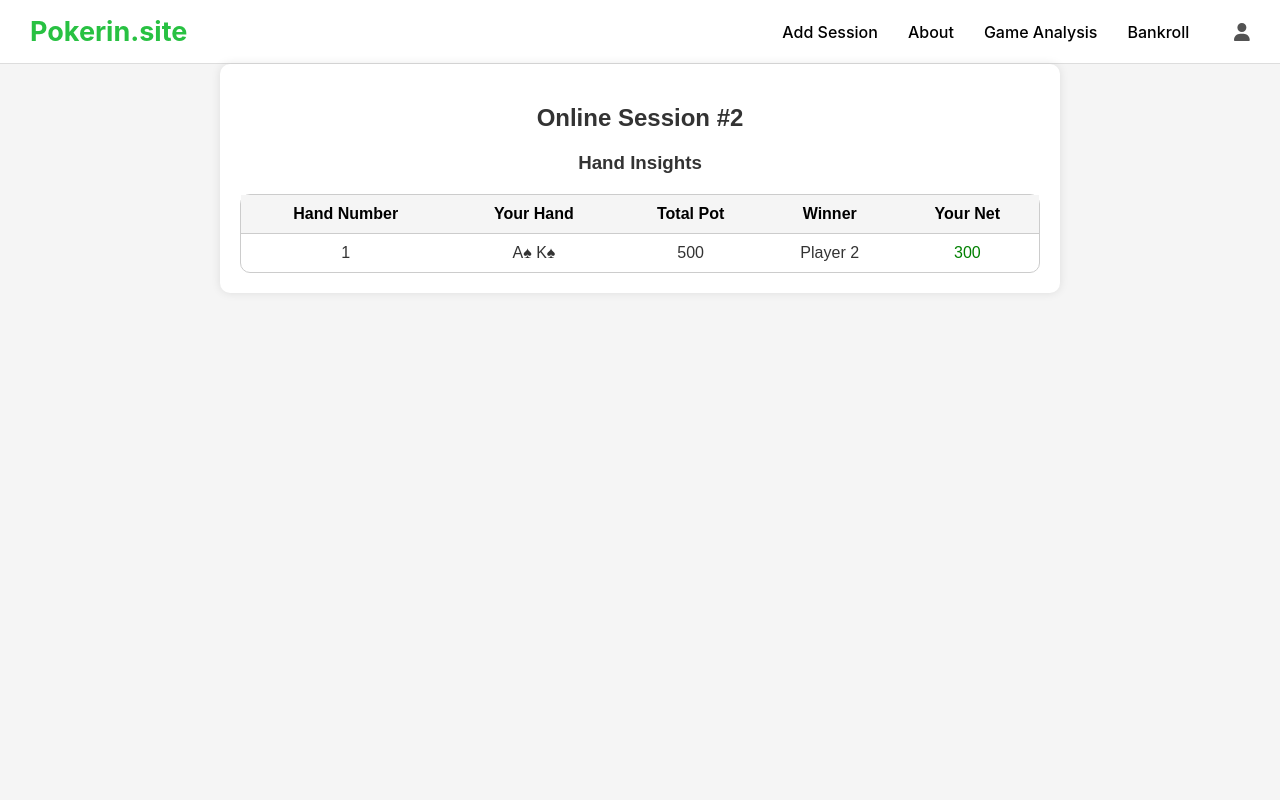
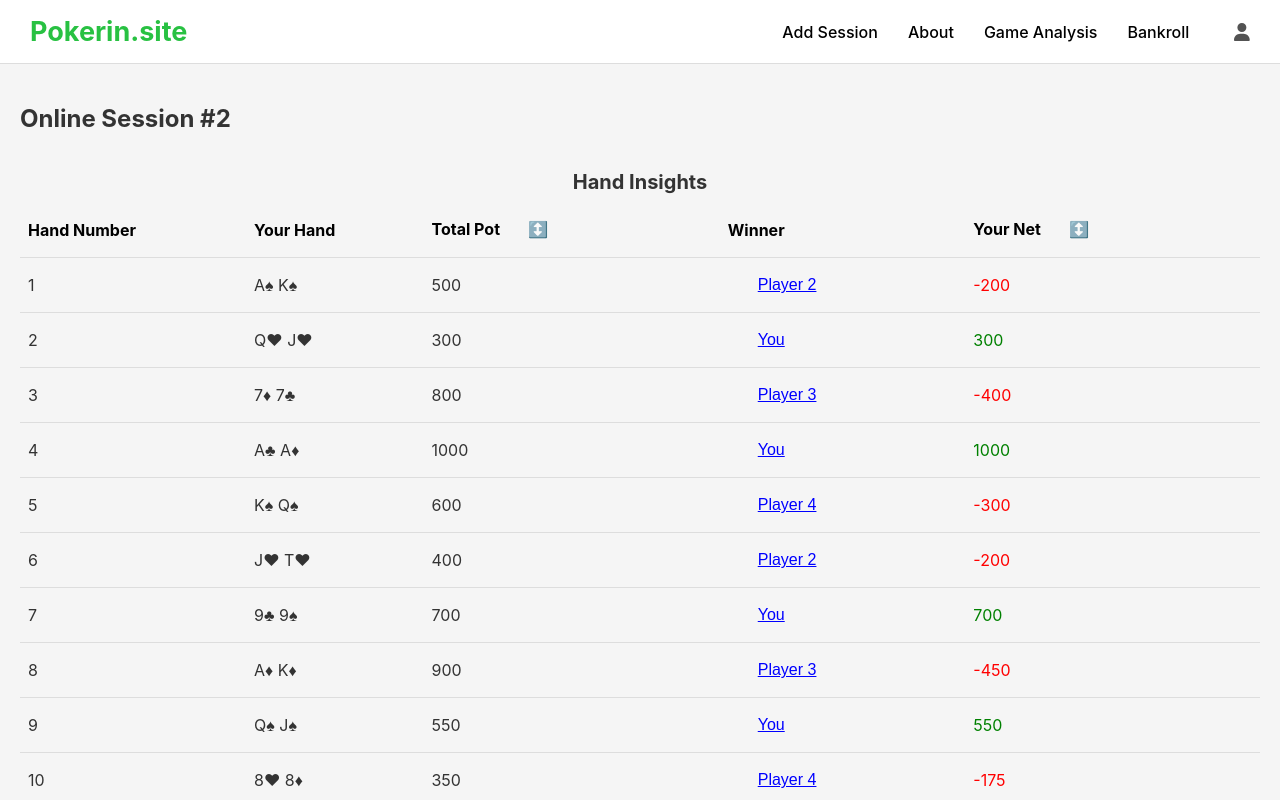
Before and after one commit to AJ112103/pokerinsite, a React (Create React App) app: page /hand-insights in a window 1280 px wide. Built offline with nearby package versions, Linux system fonts and the light colour scheme.

Commit message:
aanishs house

```diff
--- a/src/Bankroll.js
+++ b/src/Bankroll.js
@@ -1,31 +1,51 @@
 import React, { useState, useEffect } from 'react';
 import './Bankroll.css';
 import { parse } from 'date-fns';
+import { initializeApp } from "firebase/app";
+import { getAuth, onAuthStateChanged } from "firebase/auth";
+import { getFunctions, httpsCallable } from "firebase/functions";
+
 
 function Bankroll() {
   const [sessions, setSessions] = useState([]);
   const [isModalOpen, setIsModalOpen] = useState(false);
+  const [activeModal, setActiveModal] = useState(null);
   const [newSession, setNewSession] = useState({
     session: '',
     date: '',
     score: '',
   });
-  const [sessionType, setSessionType] = useState('online'); // State for session type
-  const [sessionNumber, setSessionNumber] = useState(''); // State for session number
-  const [customSession, setCustomSession] = useState(''); // State for custom session
+  const [sessionType, setSessionType] = useState('online');
+  const [sessionNumber, setSessionNumber] = useState('');
+  const [customSession, setCustomSession] = useState('');
   const [selectedDate, setSelectedDate] = useState('');
   const [sortConfig, setSortConfig] = useState({
     key: null,
     direction: 'ascending',
   });
+  const [netScore, setNetScore] = useState(0);
+  const [initialBankroll, setInitialBankroll] = useState('');
 
   useEffect(() => {
-    const sampleData = [
-      { session: 'Online Session #1', date: 'July 24th, 2024', score: -200 },
-      { session: 'Online Session #2', date: 'August 3rd, 2024', score: 573 },
-    ];
-    setSessions(sampleData);
+    fetchBankrollData();
   }, []);
+
+  const fetchBankrollData = async () => {
+    try {
+      const functions = getFunctions();
+      const getBankrollData = httpsCallable(functions, 'getBankrollData');
+      const result = await getBankrollData();
+      setNetScore(result.data.netScore);
+      setSessions(result.data.entries.map(entry => ({
+        id: entry.id,
+        session: entry.name,
+        date: entry.date,
+        score: entry.score
+      })));
+    } catch (error) {
+      console.error('Error fetching bankroll data:', error);
+    }
+  };
 
   const formatDate = (date) => {
     const options = { year: 'numeric', month: 'long', day: 'numeric' };
@@ -48,6 +68,7 @@ function Bankroll() {
   const handleFormSubmit = (e) => {
     e.preventDefault();
 
+
     let sessionName = '';
     if (sessionType === 'custom') {
       sessionName = customSession;
@@ -64,16 +85,22 @@ function Bankroll() {
 
     setSessions([...sessions, sessionData]);
 
-    fetch('/api/sessions', {
-      method: 'POST',
-      headers: {
-        'Content-Type': 'application/json',
-      },
-      body: JSON.stringify(sessionData),
-    })
-      .then((response) => response.json())
-      .then((data) => console.log('Data sent to the backend:', data))
-      .catch((error) => console.error('Error sending data to the backend:', error));
+    async function saveBankroll(sessionData) {
+      const functions = getFunctions();
+      const addBankrollEntryAndUpdateScore = httpsCallable(functions, 'addBankrollEntryAndUpdateScore');
+      addBankrollEntryAndUpdateScore({
+        sessionName: sessionData.session,
+        date: sessionData.date,
+        score: sessionData.score
+      }).then((result) => {
+        console.log('Updated Net Score:', result.data.netScore);
+        setNetScore(result.data.netScore);
+      }).catch((error) => {
+        console.error('Error updating bankroll:', error);
+      });
+    }
+
+    saveBankroll(sessionData);
 
     setIsModalOpen(false);
     setNewSession({ session: '', date: '', score: '' });
@@ -97,6 +124,13 @@ function Bankroll() {
     setSessionType(e.target.value);
     setSessionNumber('');
     setCustomSession('');
+  };
+
+  const handleInitializeBankroll = (e) => {
+    e.preventDefault();
+    setNetScore(parseFloat(initialBankroll));
+    setInitialBankroll('');
+    setActiveModal(null);
   };
 
   const sortSessions = (key) => {
@@ -127,7 +161,7 @@ function Bankroll() {
 
   return (
     <div className="bankroll-container">
-      <h2>Your Total Bankroll: $4927</h2>
+      <h2>Your Total Bankroll: ${netScore}</h2>
       <div className="table-wrapper">
         <table>
           <thead>
@@ -142,8 +176,8 @@ function Bankroll() {
             </tr>
           </thead>
           <tbody>
-            {sessions.map((session, index) => (
-              <tr key={index}>
+            {sessions.map((session) => (
+              <tr key={session.id}>
                 <td>{session.session}</td>
                 <td>{session.date}</td>
                 <td style={{ color: session.score >= 0 ? 'green' : 'red' }}>
@@ -157,6 +191,7 @@ function Bankroll() {
       <div className="button-group">
         <button>View Graph</button>
         <button onClick={() => setIsModalOpen(true)}>Add Entry</button>
+        <button onClick={() => setActiveModal('initializeBankroll')}>Initialize Bankroll</button>
       </div>
 
       {isModalOpen && (
@@ -203,7 +238,7 @@ function Bankroll() {
                   type="date"
                   name="date"
                   value={selectedDate}
-                  onChange={handleInputChange}
+                  onChange={(e) => setSelectedDate(e.target.value)}
                   required
                 />
               </label>
@@ -222,6 +257,28 @@ function Bankroll() {
           </div>
         </div>
       )}
+
+      {activeModal === 'initializeBankroll' && (
+        <div className="modal">
+          <div className="modal-content">
+            <span className="close-button" onClick={() => setActiveModal(null)}>&times;</span>
+            <h3>Initialize Bankroll</h3>
+            <form onSubmit={handleInitializeBankroll}>
+              <label>
+                Initial Bankroll Amount:
+                <input
+                  type="number"
+                  name="initialBankroll"
+                  value={initialBankroll}
+                  onChange={handleInputChange}
+                  required
+                />
+              </label>
+              <button type="submit">Initialize</button>
+            </form>
+          </div>
+        </div>
+      )}
     </div>
   );
 }
--- a/src/HandInsights.js
+++ b/src/HandInsights.js
@@ -1,55 +1,154 @@
 import React, { useState, useEffect } from 'react';
-import './HandInsights.css';
+
+const sampleData = [
+  { handNumber: 1, yourHand: 'A♠ K♠', totalPot: 500, winner: 'Player 2', yourNet: -200, players: ['You', 'Player 2', 'Player 3'] },
+  { handNumber: 2, yourHand: 'Q♥ J♥', totalPot: 300, winner: 'You', yourNet: 300, players: ['You', 'Player 2', 'Player 3'] },
+  { handNumber: 3, yourHand: '7♦ 7♣', totalPot: 800, winner: 'Player 3', yourNet: -400, players: ['You', 'Player 2', 'Player 3', 'Player 4'] },
+  { handNumber: 4, yourHand: 'A♣ A♦', totalPot: 1000, winner: 'You', yourNet: 1000, players: ['You', 'Player 2', 'Player 3', 'Player 4'] },
+  { handNumber: 5, yourHand: 'K♠ Q♠', totalPot: 600, winner: 'Player 4', yourNet: -300, players: ['You', 'Player 2', 'Player 3', 'Player 4'] },
+  { handNumber: 6, yourHand: 'J♥ T♥', totalPot: 400, winner: 'Player 2', yourNet: -200, players: ['You', 'Player 2', 'Player 3'] },
+  { handNumber: 7, yourHand: '9♣ 9♠', totalPot: 700, winner: 'You', yourNet: 700, players: ['You', 'Player 2', 'Player 3', 'Player 4'] },
+  { handNumber: 8, yourHand: 'A♦ K♦', totalPot: 900, winner: 'Player 3', yourNet: -450, players: ['You', 'Player 2', 'Player 3', 'Player 4'] },
+  { handNumber: 9, yourHand: 'Q♠ J♠', totalPot: 550, winner: 'You', yourNet: 550, players: ['You', 'Player 2', 'Player 3'] },
+  { handNumber: 10, yourHand: '8♥ 8♦', totalPot: 350, winner: 'Player 4', yourNet: -175, players: ['You', 'Player 2', 'Player 3', 'Player 4'] },
+];
 
 const HandInsights = () => {
   const [handData, setHandData] = useState([]);
+  const [sortConfig, setSortConfig] = useState({ key: null, direction: 'ascending' });
+  const [isWinnerModalOpen, setIsWinnerModalOpen] = useState(false);
+  const [selectedWinner, setSelectedWinner] = useState(null);
+  const [winnerHandsData, setWinnerHandsData] = useState([]);
 
   useEffect(() => {
-    // Sample data mimicking backend response
-    const sampleData = [
-      {
-        handNumber: 1,
-        yourHand: 'A♠ K♠',
-        totalPot: 500,
-        winner: 'Player 2',
-        yourNet: 300
-      }
-    ];
-
     // Simulating an API call
     setTimeout(() => {
       setHandData(sampleData);
     }, 500);
   }, []);
 
+  const sortData = (key) => {
+    let direction = 'ascending';
+    if (sortConfig.key === key && sortConfig.direction === 'ascending') {
+      direction = 'descending';
+    }
+    setSortConfig({ key, direction });
+
+    const sortedData = [...handData].sort((a, b) => {
+      if (a[key] < b[key]) return direction === 'ascending' ? -1 : 1;
+      if (a[key] > b[key]) return direction === 'ascending' ? 1 : -1;
+      return 0;
+    });
+
+    setHandData(sortedData);
+  };
+
+  const openWinnerModal = (winner) => {
+    setSelectedWinner(winner);
+    setWinnerHandsData(handData.filter(hand => hand.winner === winner));
+    setIsWinnerModalOpen(true);
+  };
+
+  const closeWinnerModal = () => {
+    setIsWinnerModalOpen(false);
+    setSelectedWinner(null);
+    setWinnerHandsData([]);
+  };
+
   return (
-    <div className="hand-insights-container">
-      <h2>Online Session #2</h2>
-      <h3>Hand Insights</h3>
-      <table class="table-hand">
+    <div style={{ padding: '20px' }}>
+      <h2 style={{ fontSize: '24px', fontWeight: 'bold', marginBottom: '16px' }}>Online Session #2</h2>
+      <h3 style={{ fontSize: '20px', fontWeight: 'bold', marginBottom: '8px' }}>Hand Insights</h3>
+      <table style={{ width: '100%', borderCollapse: 'collapse' }}>
         <thead>
           <tr>
-            <th>Hand Number</th>
-            <th>Your Hand</th>
-            <th>Total Pot</th>
-            <th>Winner</th>
-            <th>Your Net</th>
+            <th style={{ textAlign: 'left', padding: '8px', borderBottom: '1px solid #ddd' }}>Hand Number</th>
+            <th style={{ textAlign: 'left', padding: '8px', borderBottom: '1px solid #ddd' }}>Your Hand</th>
+            <th style={{ textAlign: 'left', padding: '8px', borderBottom: '1px solid #ddd' }}>
+              Total Pot
+              <button onClick={() => sortData('totalPot')} style={{ marginLeft: '8px', background: 'none', border: 'none', cursor: 'pointer' }}>
+                ↕️
+              </button>
+            </th>
+            <th style={{ textAlign: 'left', padding: '8px', borderBottom: '1px solid #ddd' }}>Winner</th>
+            <th style={{ textAlign: 'left', padding: '8px', borderBottom: '1px solid #ddd' }}>
+              Your Net
+              <button onClick={() => sortData('yourNet')} style={{ marginLeft: '8px', background: 'none', border: 'none', cursor: 'pointer' }}>
+                ↕️
+              </button>
+            </th>
           </tr>
         </thead>
         <tbody>
-          {handData.map((hand, index) => (
-            <tr key={index}>
-              <td>{hand.handNumber}</td>
-              <td>{hand.yourHand}</td>
-              <td>{hand.totalPot}</td>
-              <td>{hand.winner}</td>
-              <td className={hand.yourNet >= 0 ? 'positive' : 'negative'}>
+          {handData.map((hand) => (
+            <tr key={hand.handNumber}>
+              <td style={{ padding: '8px', borderBottom: '1px solid #ddd' }}>{hand.handNumber}</td>
+              <td style={{ padding: '8px', borderBottom: '1px solid #ddd' }}>{hand.yourHand}</td>
+              <td style={{ padding: '8px', borderBottom: '1px solid #ddd' }}>{hand.totalPot}</td>
+              <td style={{ padding: '8px', borderBottom: '1px solid #ddd' }}>
+                <button onClick={() => openWinnerModal(hand.winner)} style={{ background: 'none', border: 'none', color: 'blue', textDecoration: 'underline', cursor: 'pointer' }}>
+                  {hand.winner}
+                </button>
+              </td>
+              <td style={{ padding: '8px', borderBottom: '1px solid #ddd', color: hand.yourNet >= 0 ? 'green' : 'red' }}>
                 {hand.yourNet}
               </td>
             </tr>
           ))}
         </tbody>
       </table>
+
+      {isWinnerModalOpen && (
+        <div style={{
+          position: 'fixed',
+          top: 0,
+          left: 0,
+          right: 0,
+          bottom: 0,
+          backgroundColor: 'rgba(0, 0, 0, 0.5)',
+          display: 'flex',
+          justifyContent: 'center',
+          alignItems: 'center'
+        }}>
+          <div style={{
+            backgroundColor: 'white',
+            padding: '20px',
+            borderRadius: '5px',
+            maxWidth: '80%',
+            maxHeight: '80%',
+            overflow: 'auto'
+          }}>
+            <h2 style={{ marginBottom: '16px' }}>{selectedWinner}'s Winning Hands</h2>
+            <table style={{ width: '100%', borderCollapse: 'collapse' }}>
+              <thead>
+                <tr>
+                  <th style={{ textAlign: 'left', padding: '8px', borderBottom: '1px solid #ddd' }}>Hand Number</th>
+                  <th style={{ textAlign: 'left', padding: '8px', borderBottom: '1px solid #ddd' }}>Total Pot</th>
+                </tr>
+              </thead>
+              <tbody>
+                {winnerHandsData.map((hand) => (
+                  <tr key={hand.handNumber}>
+                    <td style={{ padding: '8px', borderBottom: '1px solid #ddd' }}>{hand.handNumber}</td>
+                    <td style={{ padding: '8px', borderBottom: '1px solid #ddd' }}>{hand.totalPot}</td>
+                  </tr>
+                ))}
+              </tbody>
+            </table>
+            <button onClick={closeWinnerModal} style={{
+              marginTop: '16px',
+              padding: '8px 16px',
+              backgroundColor: '#007bff',
+              color: 'white',
+              border: 'none',
+              borderRadius: '4px',
+              cursor: 'pointer'
+            }}>
+              Close
+            </button>
+          </div>
+        </div>
+      )}
     </div>
   );
 };
```
Also changed, not shown: public/pokerinLogo.png (added), 1 other file (tests, documents, lock files or other folders).
